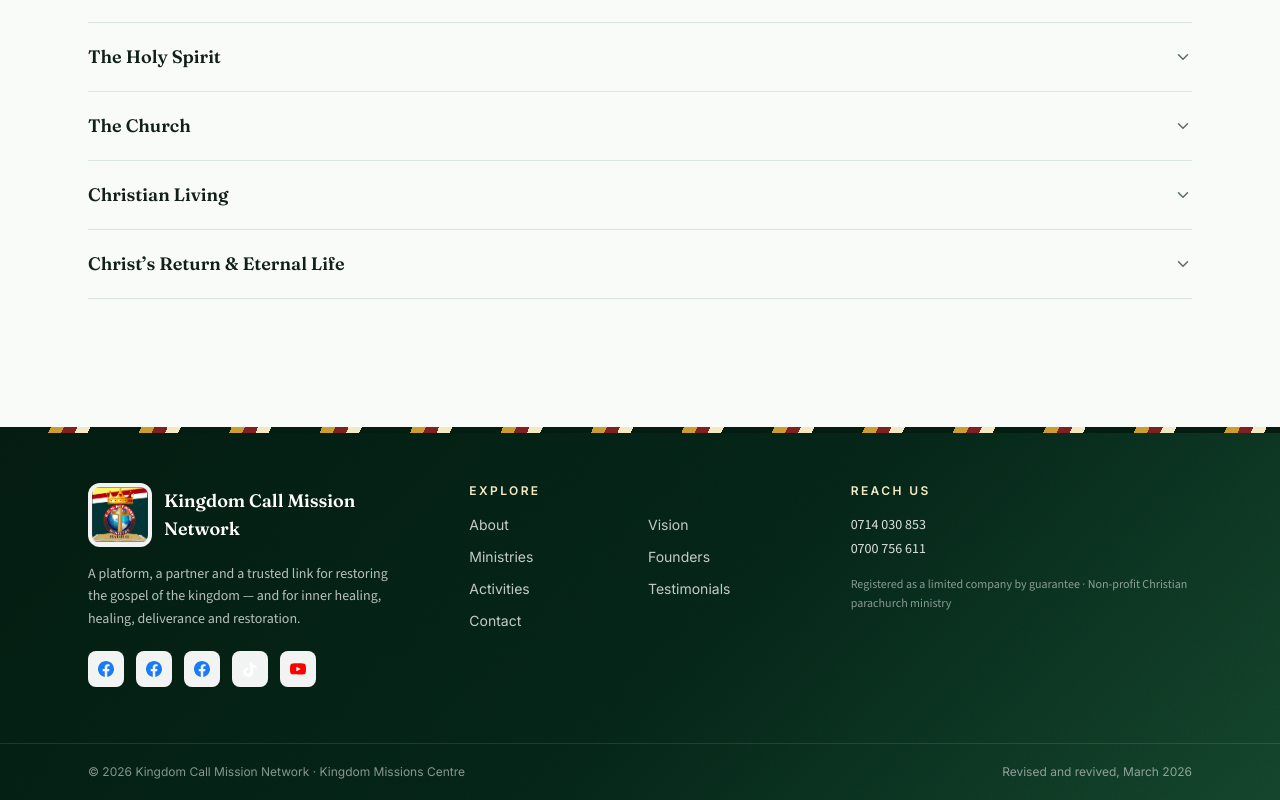
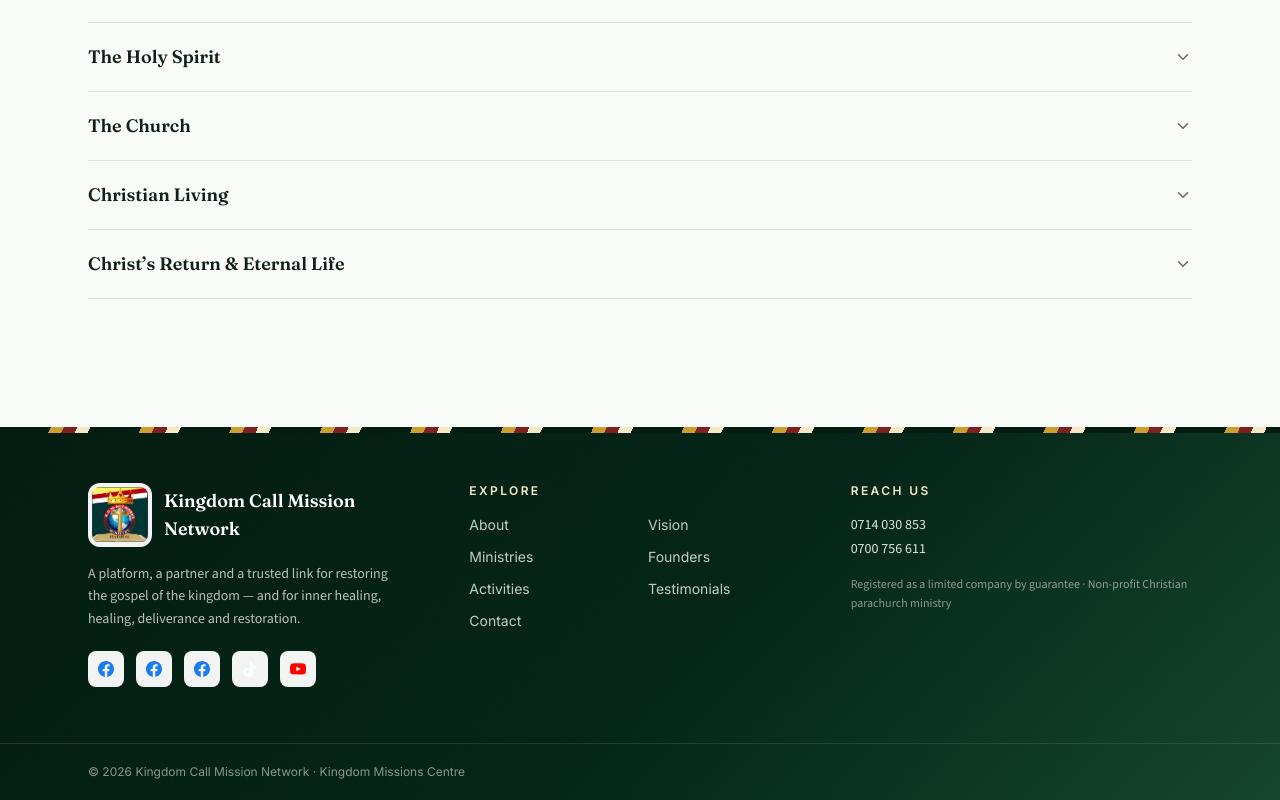
Before and after one commit to draron-dare-045/Kingdom_Ministry, a React (Vite) app in the folder kmc-source/: page /about in a window 1280 px wide. Shown: the part 2734-3534 px from the top of the page. Built offline with nearby package versions, Linux system fonts and the light colour scheme; no server answers.

Commit message:
Revised and reviewed removed

```diff
--- a/kmc-source/src/components/Preloader.jsx
+++ b/kmc-source/src/components/Preloader.jsx
@@ -36,10 +36,8 @@ export default function Preloader({ onDone }) {
           <div className="absolute -top-32 -right-32 w-[420px] h-[420px] rounded-full bg-forest/10 blur-[110px]" />
           <div className="absolute -bottom-32 -left-32 w-[420px] h-[420px] rounded-full bg-gold/15 blur-[110px]" />
 
-          {/* Outer div: centering ONLY, no animation — so nothing ever
-              overwrites this transform.
-              Inner motion.div: animation ONLY, no positioning classes —
-              it just inherits its position from the parent. */}
+          {/* Outer div: centering ONLY, no animation.
+              Inner motion.div: animation ONLY, no positioning classes. */}
           <div className="absolute left-1/2 top-1/2 -translate-x-1/2 -translate-y-1/2">
             <motion.div
               initial={{ opacity: 0, scale: 0.85 }}
@@ -76,13 +74,17 @@ export default function Preloader({ onDone }) {
             </motion.p>
           </div>
 
+          {/* Same split here: outer div centers the bar, inner motion.div
+              only handles the scaleX animation. */}
+          <div className="absolute bottom-14 left-1/2 -translate-x-1/2 w-[160px]">
             <motion.div
               initial={{ scaleX: 0 }}
               animate={{ scaleX: 1 }}
               transition={{ duration: (MIN_DISPLAY_MS - 200) / 1000, ease: 'easeInOut' }}
-            className="absolute bottom-14 left-1/2 -translate-x-1/2 w-[160px] h-[2px] origin-left rounded-full"
+              className="h-[2px] origin-left rounded-full"
               style={{ background: 'linear-gradient(135deg, #031B10 0%, #113925 100%)' }}
             />
+          </div>
         </motion.div>
       )}
     </AnimatePresence>
--- a/kmc-source/src/data.js
+++ b/kmc-source/src/data.js
@@ -17,7 +17,6 @@ export const org = {
       'The Spirit of the Lord God is upon me; because the Lord hath anointed me to preach good tidings unto the meek; he hath sent me to bind up the brokenhearted, to proclaim liberty to the captives, and the opening of the prison to them that are bound.',
   },
   registration: 'Registered as a limited company by guarantee \u00B7 Non-profit Christian parachurch ministry',
-  revived: 'Revised and revived, March 2026',
   phone: '0714 030 853',
   phoneSecondary: '0700 756 611',
   whatsappNumber: '0714 030 853',
```
Lines whose indentation alone changed are shown as unchanged.
